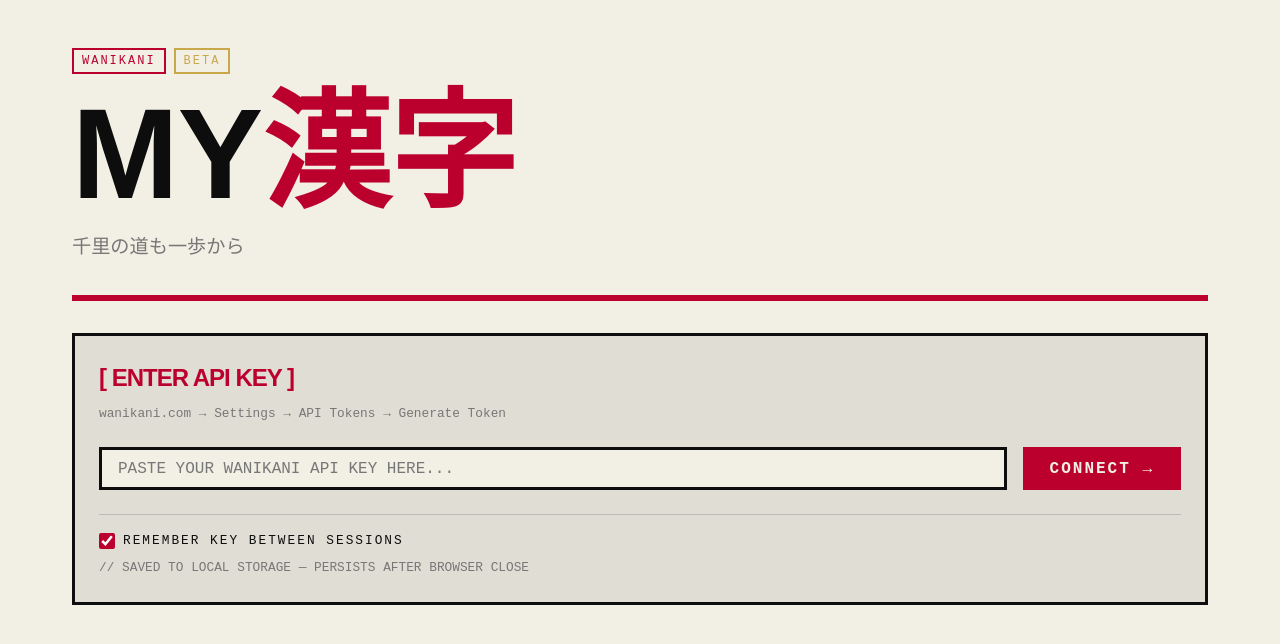
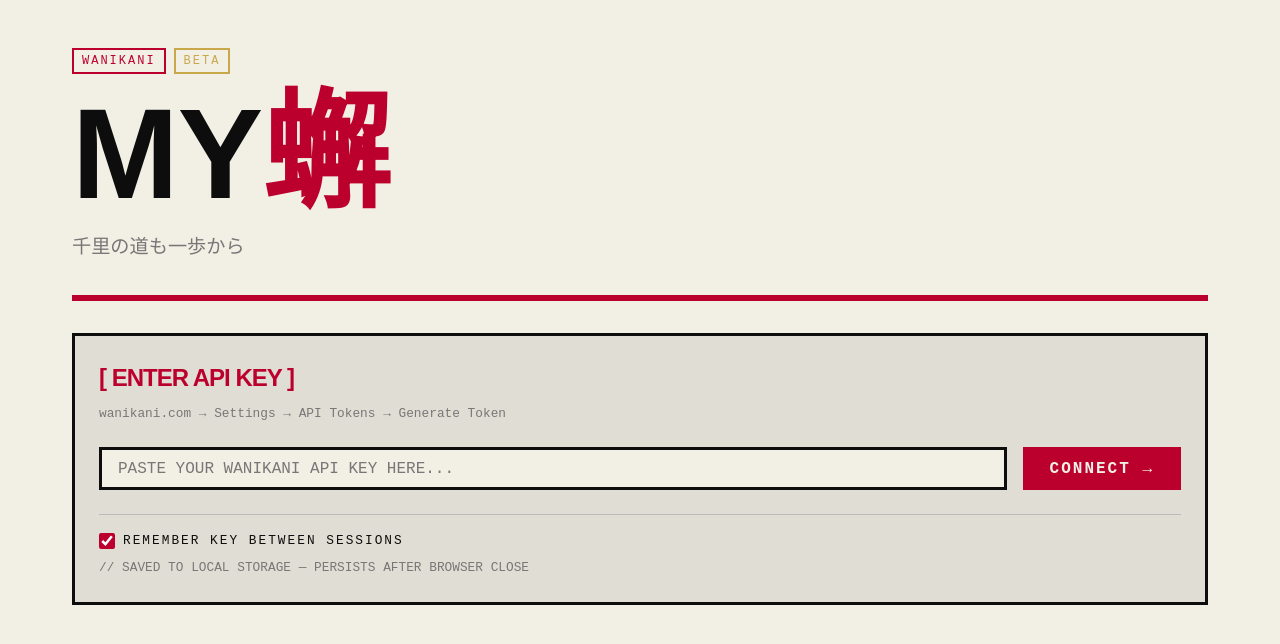
Before and after one commit to CrimzDG/myKani, an Angular app in the folder my-kani/: page / in a window 1280 px wide. Shown: the top 644 px of the page. Built offline with nearby package versions, Linux system fonts and the light colour scheme.

Commit message:
Change kanji in title to crab

```diff
--- a/my-kani/src/app/app.component.html
+++ b/my-kani/src/app/app.component.html
@@ -6,7 +6,7 @@
       <span class="tag tag--red">WaniKani</span>
       <span class="tag tag--gold">BETA</span>
     </div>
-    <h1 class="header__title">MY<span class="header__title--accent">漢字</span></h1>
+    <h1 class="header__title">MY<span class="header__title--accent">蠏</span></h1>
     <p class="header__sub">千里の道も一歩から</p>
   </header>
 
```
